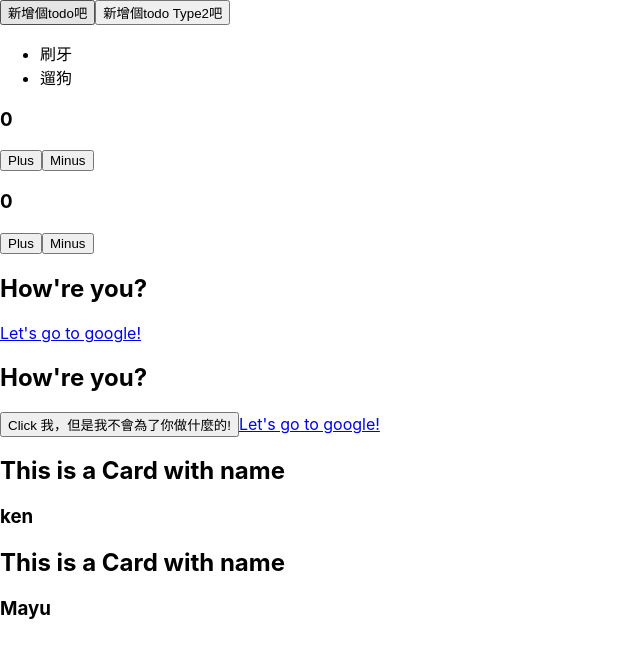
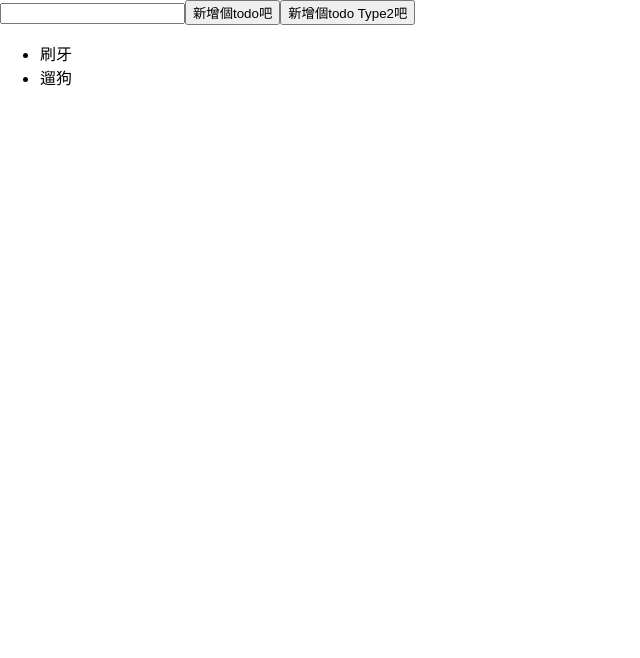
Before and after one commit to YouMinTW/react-tutorial, a React (Create React App) app: page / in a window 1280 px wide. Shown: the top 658 px of the page, without its empty margins (0-640 px from the left). Built offline with nearby package versions, Linux system fonts and the light colour scheme.

Commit message:
add dynamic todo

```diff
--- a/src/App.js
+++ b/src/App.js
@@ -1,22 +1,11 @@
 import React from 'react';
-import Card from './Card'
-import CardWithLink from './CardWithLink';
-import OldStyleCardWithLink from './OldStyleCardWithLink';
-import Counter from './Counter'
-import TodoCollection from './TodoCollection';
-// 來寫個從外部引進的元件吧!
-// 再來寫個含有 h2 (how're you), a (let's google導去google)的元件吧
+import TodoCollection from './TodoCollection.js';
 
 function App() {
+
   return (
     <div className="App">
       <TodoCollection />
-      <Counter />
-      <Counter />
-      <CardWithLink />
-      <OldStyleCardWithLink />
-      <Card name='ken'></Card>
-      <Card name='Mayu'></Card>
     </div>
   );
 }
--- a/src/TodoCollection.js
+++ b/src/TodoCollection.js
@@ -2,14 +2,16 @@ import React from 'react'
 
 const TodoCollection = () => {
   const [ todos,setTodos ] = React.useState([{name:'刷牙',done:false},{name:'遛狗',done:false}])
+  const [ newTodo,setNewTodo ] = React.useState()
   const handleAddToDo = () => {
-    setTodos([...todos, {name:'睡覺',done:false}])
+    setTodos([...todos, {name:newTodo,done:false}])
   }
   const handleAddToDoType2 = (newTodo) => {
     setTodos([...todos, newTodo])
   }
   return (
     <>
+      <input type='text' onChange={e => setNewTodo(e.currentTarget.value)}></input>
       <button onClick={handleAddToDo}>新增個todo吧</button>
       <button onClick={()=>handleAddToDoType2({name:'睡覺',done:false})}>新增個todo Type2吧</button>
       <ul>
```
